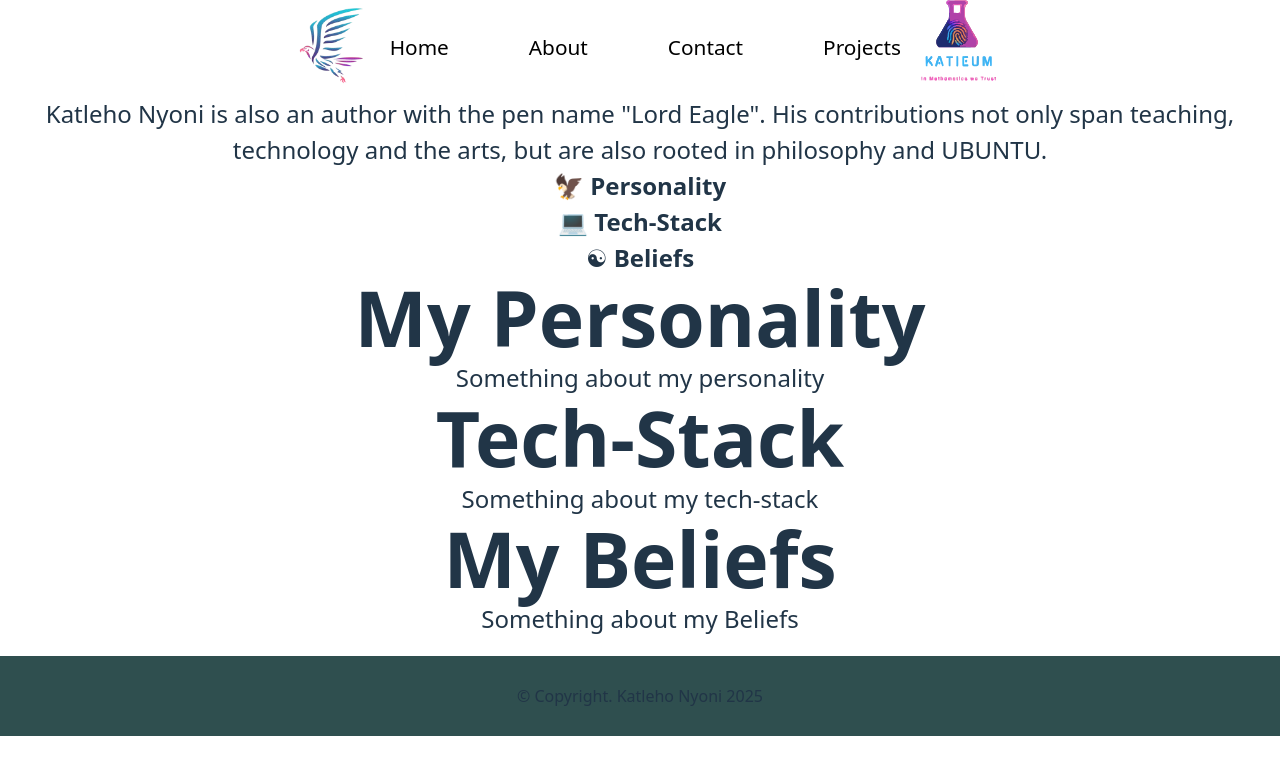
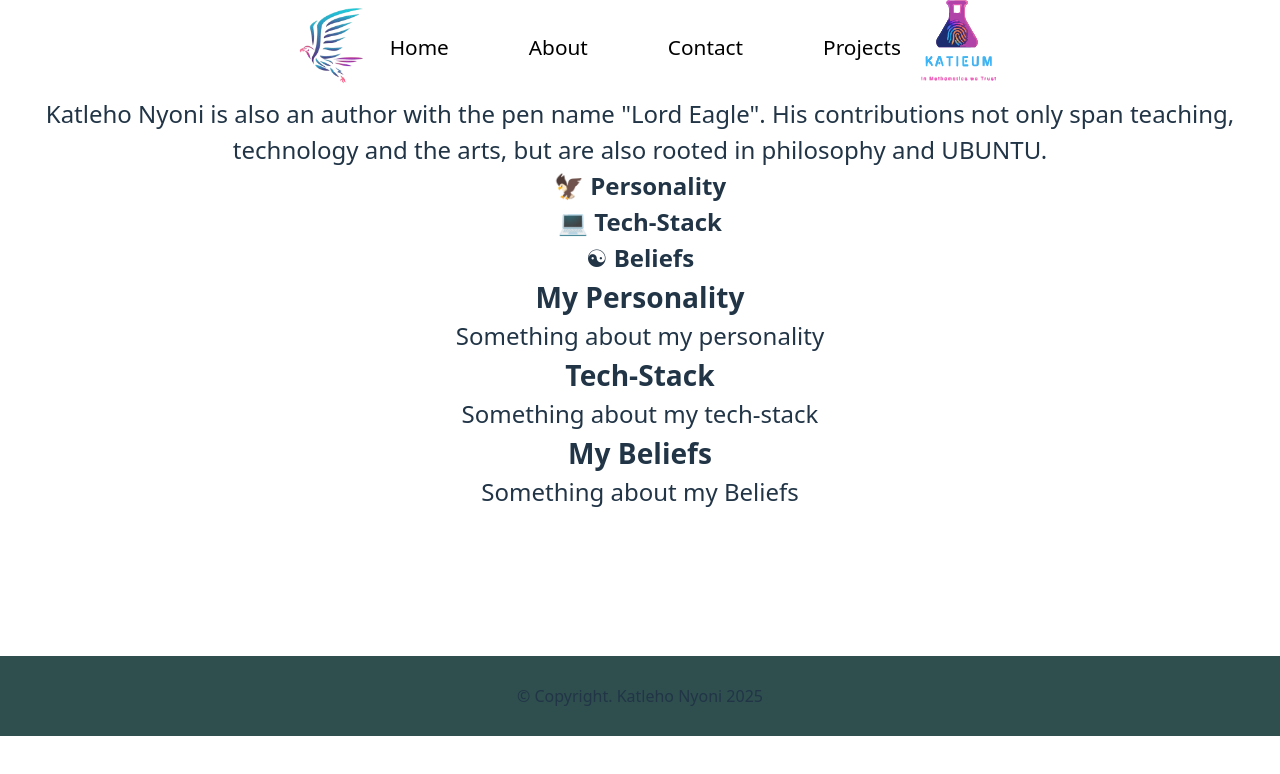
Before and after one commit to Katleho-Nyoni/React-Web, a React (Vite) app in the folder development/: page /about in a window 1280 px wide. Shown: the top 774 px of the page. Built offline with nearby package versions, Linux system fonts and the light colour scheme.

Commit message:
Maintaining tab structure

```diff
--- a/development/src/aboutPage.jsx
+++ b/development/src/aboutPage.jsx
@@ -7,18 +7,18 @@ function AboutTab(){
     return(
         <>
         <div className='col-6 tab p-5'>
-            <ul className=''>
+            <ul className='tab-list'>
                 <li className='tab'>{x} <b>Personality</b></li>
                 <li className='tab'>{y} <b>Tech-Stack</b></li>
                 <li className='tab'>{z} <b>Beliefs</b></li>
             </ul>
 
             <div className='content'>
-                <h1>My Personality</h1>
+                <h3>My Personality</h3>
                 <p>Something about my personality</p>
             </div>
             <div className='content'>
-                <h1>Tech-Stack</h1>
+                <h3>Tech-Stack</h3>
                 <p>Something about my tech-stack</p>
                             {/* <ul>
                                 <li>C/C++</li>
@@ -36,7 +36,7 @@ function AboutTab(){
                             </ul> */}
             </div>
             <div className='content'>
-                <h1>My Beliefs</h1>
+                <h3>My Beliefs</h3>
                 <p>Something about my Beliefs</p>
             </div>
         </div>
--- a/development/src/projectPage.jsx
+++ b/development/src/projectPage.jsx
@@ -1,5 +1,6 @@
 import {Helmet} from 'react-helmet'
 import { Link } from "react-router-dom";
+import HeroPicture from './assets/Eagle.webp'
 import { Tab, Tabs, TabList, TabPanel } from 'react-tabs';
 import FooterSection from './footer';
 // import './components.css';
@@ -8,7 +9,10 @@ function SlinderNews(){
     return(
         <>
         <div className='slideshow'>
-            <h1>SLIDESHOW</h1>
+            <img src={HeroPicture} alt=""/>
+            <div className='content-box'>
+                <h1>SLIDESHOW</h1>
+            </div>
         </div>
         </>
     );
@@ -19,7 +23,7 @@ function TabProjects(){
 return(
     <>
     <div className='col-6 tab p-5'>
-        <ul className=''>
+        <ul className='tab-list'>
             <li className='tab'>{x} <b>Books</b> </li>
             <li className='tab'>{y} <b>Reports</b> </li>
             <li className='tab'>{z} <b>Contributions</b> </li>
```
